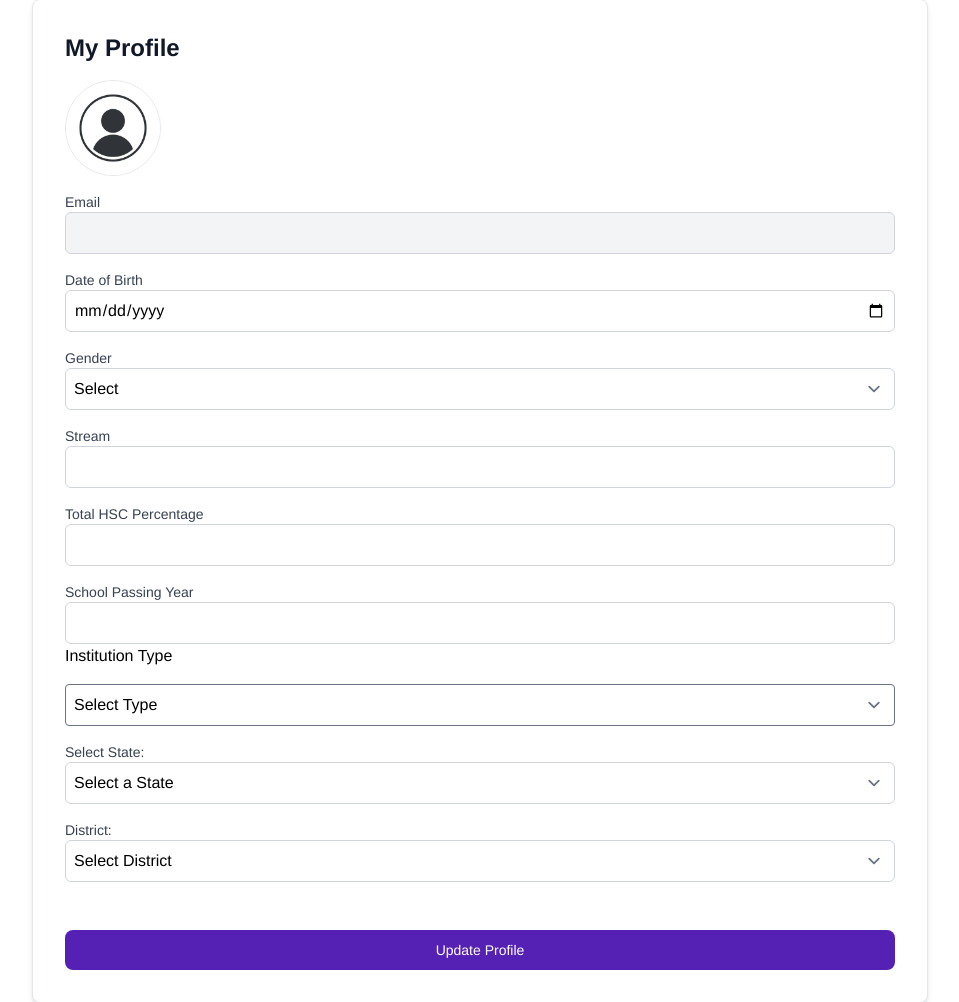
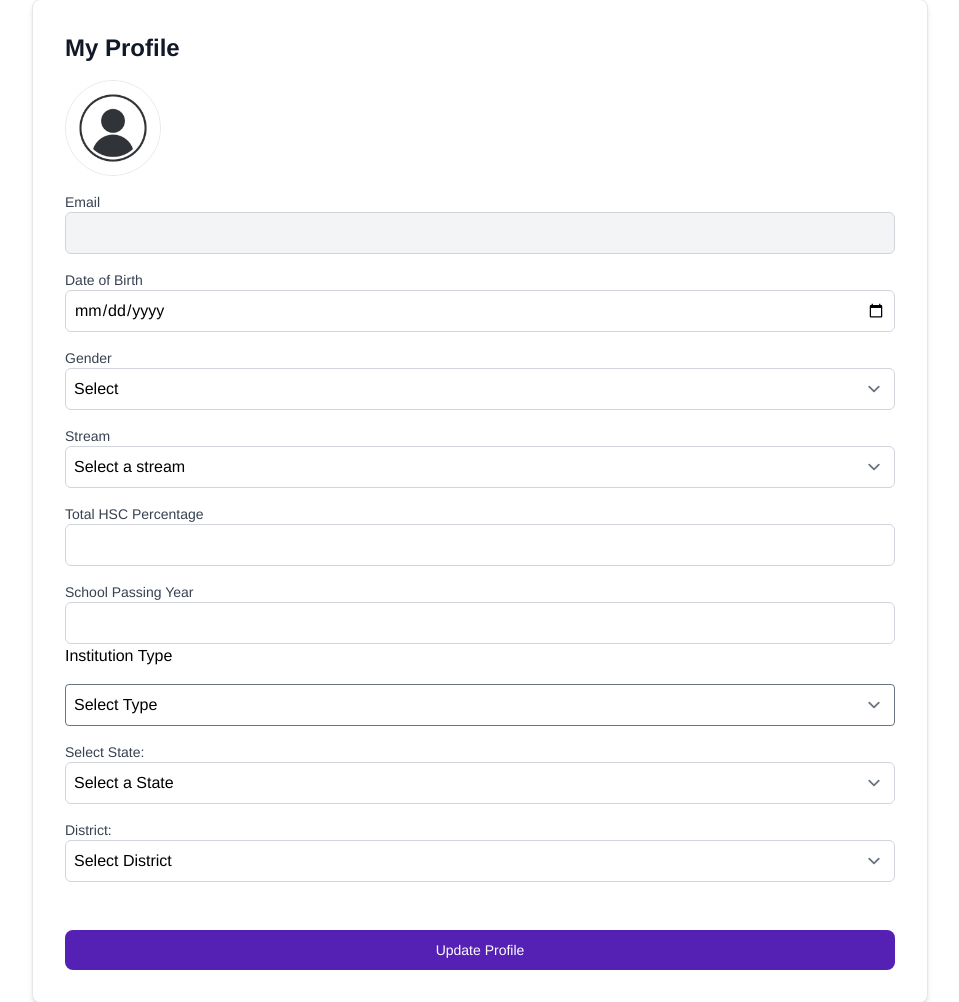
Before and after one commit to devnitht02/recommendation-engine, a Django app: template recommender/users/templates/profile.html in a window 1280 px wide. Shown: the part 129-1131 px from the top of the page, without its empty margins (160-1119 px from the left). Run offline with Django 5.2, Linux system fonts and the light colour scheme; the template is opened without the code that fills it, so the values that code supplies are empty; style sheets or scripts are compiled from the project's sources; some libraries are stand-ins or nearby versions.

Commit message:
updating stream

```diff
--- a/recommender/users/templates/profile.html
+++ b/recommender/users/templates/profile.html
@@ -103,9 +103,16 @@
 
             <div>
                 <label class="block text-sm font-medium text-gray-700">Stream</label>
-                <input type="text" name="stream" value="{{ profile.stream|default_if_none:'' }}"
-                       class="w-full p-2 border border-gray-300 rounded-md">
+                <select name="stream" class="w-full p-2 border border-gray-300 rounded-md">
+                    <option value="">Select a stream</option>
+                    {% for stream in streams %}
+                        <option value="{{ stream.stream_name }}" {% if profile.stream == stream.stream_name %}selected{% endif %}>
+                            {{ stream.stream_name }}
+                        </option>
+                    {% endfor %}
+                </select>
             </div>
+
 
             <div>
                 <label class="block text-sm font-medium text-gray-700">Total HSC Percentage</label>
@@ -201,9 +208,9 @@
                     type: "POST",
                     data: formData,
                     success: function (response) {
-                        // Handle success response (e.g., display success message)
+
                         alert("Profile updated successfully!");
-                        // Update the displayed values without reloading the page
+
                         $("#name").val(response.name);
                         $("#email").val(response.email);
                         $("#country").val(response.country);
@@ -222,9 +229,6 @@
                 });
             });
         });
-    </script>
-
-    <script>
         document.getElementById('profile_picture').addEventListener('change', function (e) {
             const [file] = e.target.files;
             if (file) {
@@ -232,20 +236,18 @@
                 preview.src = URL.createObjectURL(file);
             }
         });
-    </script>
-
-    <script>
         const btn = document.getElementById("updateProfileBtn");
 
         btn.addEventListener("mouseenter", function () {
-            btn.style.backgroundColor = "#6B3FD9";  // lighter purple for hover
+            btn.style.backgroundColor = "#6B3FD9";
             btn.style.transition = "background-color 0.3s ease";
         });
 
         btn.addEventListener("mouseleave", function () {
-            btn.style.backgroundColor = "#5521b5";  // original purple
+            btn.style.backgroundColor = "#5521b5";
         });
     </script>
+
 
     {% include 'footer.html' %}
 
--- a/recommender/users/views.py
+++ b/recommender/users/views.py
@@ -18,7 +18,7 @@ from django.template.loader import render_to_string
 from django.urls import reverse
 from django.utils.timezone import now
 
-from institutions.models import WnState, WnDistrict
+from institutions.models import WnState, WnDistrict, WnStream
 from recommender import settings
 from users.models import WnUser
 
@@ -193,12 +193,13 @@ def user_profile(request):
     wn_user = WnUser.objects.filter(pk=int(request.session['user_id'])).first()
     state = WnState.objects.all()
     district = WnDistrict.objects.all()
+    streams = WnStream.objects.all()
 
     if request.method == 'POST':
         new_user_name = request.POST.get('user_name')
         if new_user_name:  # only update if not empty
             wn_user.user_name = new_user_name
-            request.session['user_name'] = new_user_name  # keep header greeting in sync
+            request.session['user_name'] = new_user_name
 
         wn_user.email = request.POST.get('email')
         wn_user.user_gender = request.POST.get('user_gender')
@@ -227,6 +228,7 @@ def user_profile(request):
         "profile": wn_user,
         "states": state,
         "districts": district,
+        "streams": streams,
     }
     return render(request, 'profile.html', context)
 
```
